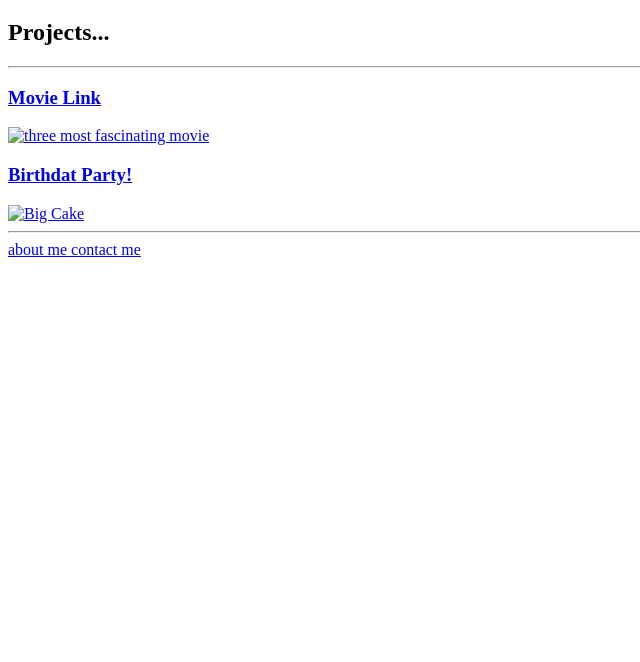
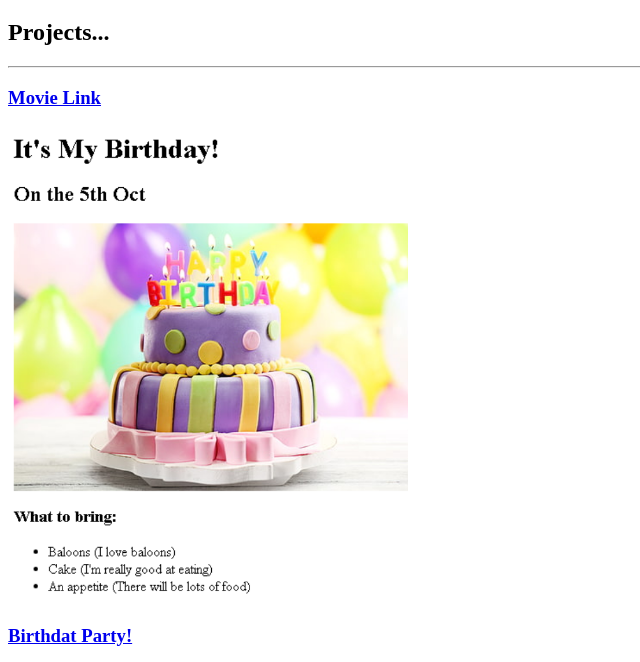
Before and after one commit to s0948048/Yens-Portfolio_Udemy, a plain HTML site: page index.html in a window 1280 px wide. Shown: the part 61-723 px from the top of the page, without its empty margins (0-640 px from the left). Drawn offline with Linux system fonts and the light colour scheme.

Commit message:
Update index.html

```diff
--- a/index.html
+++ b/index.html
@@ -11,10 +11,10 @@
     <hr />
 
     <h3><a href="./public/movie-ranking.html">Movie Link</a></h3>
-    <a href="./public/movie-ranking.html"><img src="./assets/images/螢幕擷取畫面 2024-03-07 224313.png" width="400px"  alt="three most fascinating movie" /></a>
+    <a href="./public/movie-ranking.html"><img src="./assets/images/cake.png" width="400px"  alt="three most fascinating movie" /></a>
 
     <h3><a href="./public/birthday-invite.html">Birthdat Party!</a></h3>
-    <a href="./public/birthday-invite.html"><img src="./assets/images/螢幕擷取畫面 2024-03-07 224431.png" width="400px"  alt="Big Cake"/></a>
+    <a href="./public/birthday-invite.html"><img src="./assets/images/movie.png" width="400px"  alt="Big Cake"/></a>
 
     <hr />
     <a href="./public/about.html">about me </a>
```
